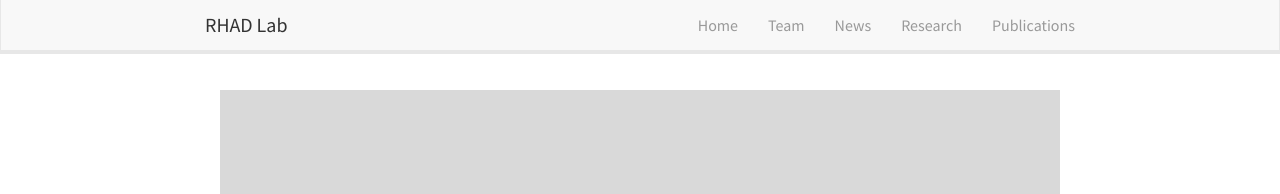
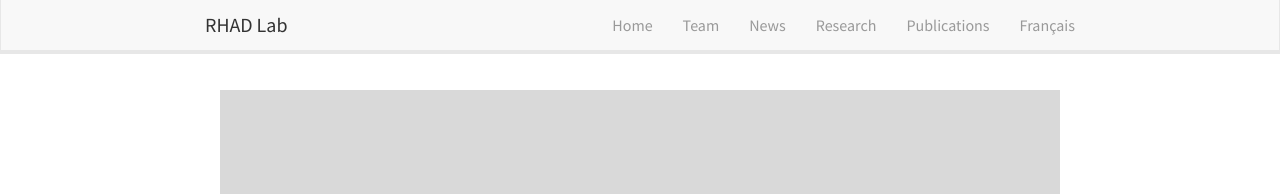
Before and after one commit to rhad-lab/rhad-lab.github.io, a Jekyll site: the page built from _pages/home.md, in a window 1280 px wide. Shown: the top 194 px of the page. Built offline with Jekyll 4.4.1, drawn with Linux system fonts in a browser that asks for light colours; nearby versions of some CDN libraries.

Commit message:
add french button

```diff
--- a/_includes/header.html
+++ b/_includes/header.html
@@ -17,6 +17,7 @@
 		<li><a href="{{ site.url }}{{ site.baseurl }}/news">News</a></li>
 		<li><a href="{{ site.url }}{{ site.baseurl }}/research">Research</a></li>
 		<li><a href="{{ site.url }}{{ site.baseurl }}/publications">Publications</a></li>
+		<li><a href="{{ site.url }}{{ site.baseurl }}/">Français</a></li>
 	  </ul>
 	</div>
   </div>
```
